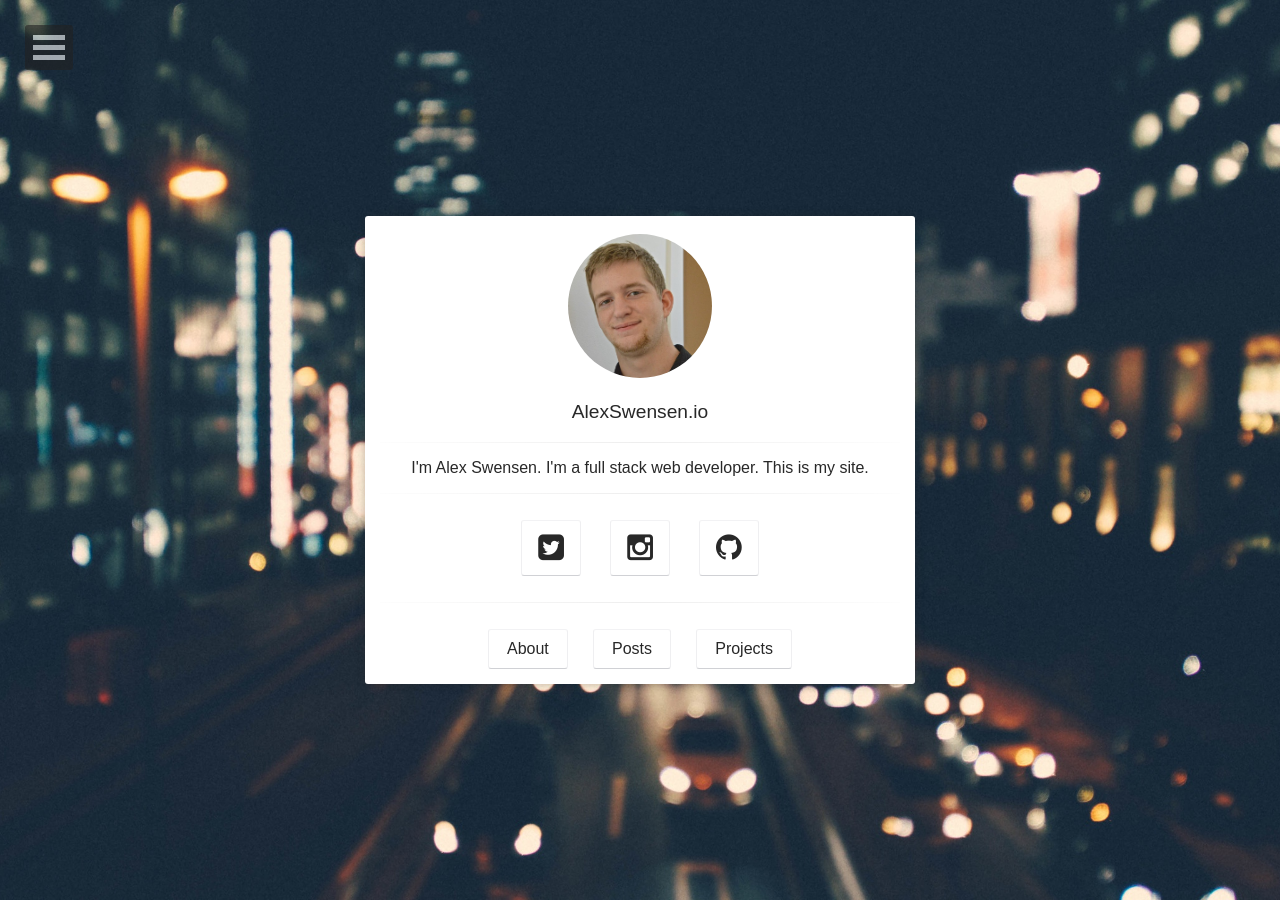
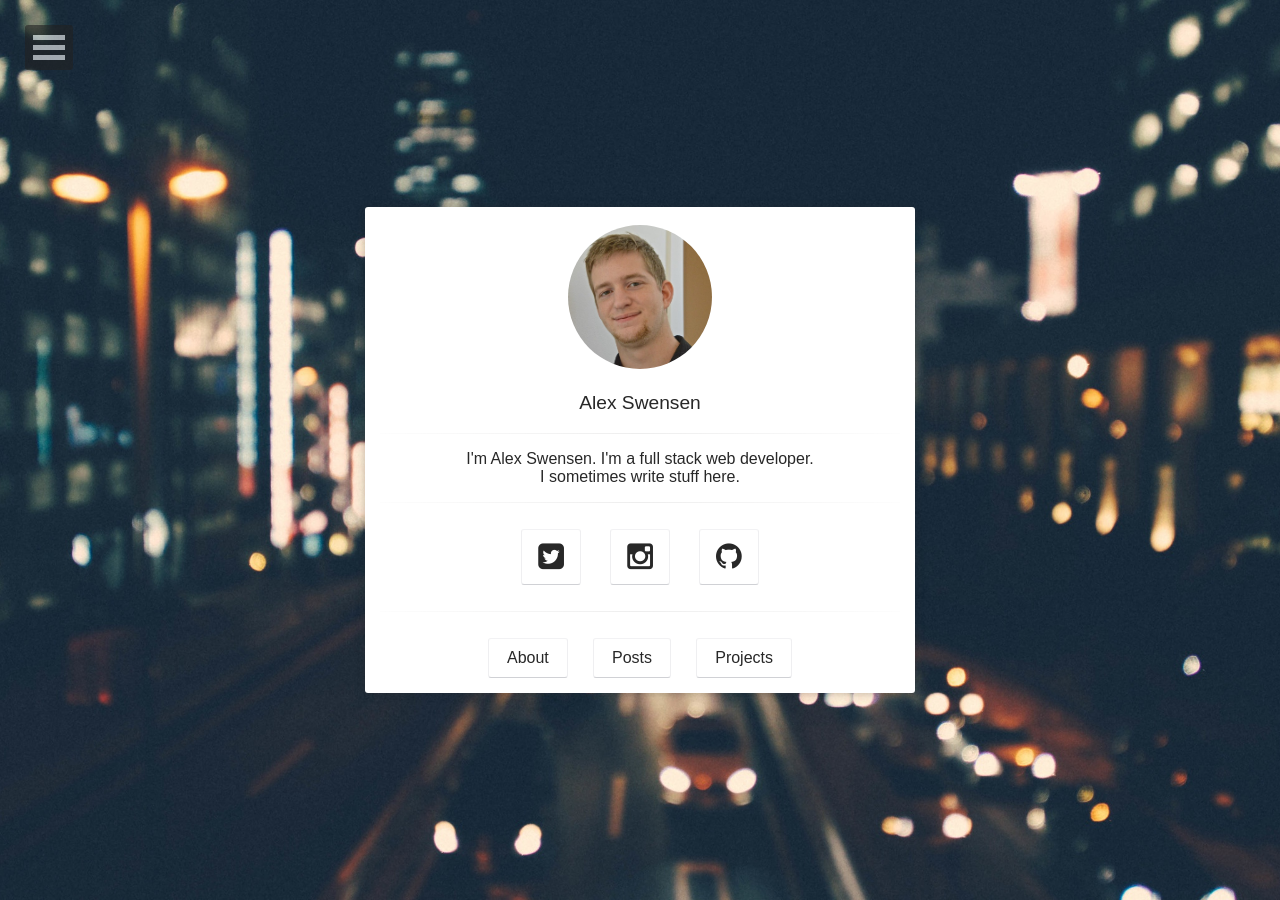
Before and after one commit to AlexSwensen/alexswensen.io-old, a Jekyll site: the page built from index.html, in a window 1280 px wide. Built offline with Jekyll 4.4.1, drawn with Linux system fonts in a browser that asks for light colours; some web fonts are replaced; comment, search, counter and statistics services are not loaded.

Commit message:
Shift some things around. We don't need these example posts on the site, but they are useful for me. :-)

```diff
--- a/_config.yml
+++ b/_config.yml
@@ -1,7 +1,7 @@
 # Site
-title:              AlexSwensen.io
-bio:                "I'm Alex Swensen. I'm a full stack web developer. This is my site."
-description:        "I'm Alex Swensen. I'm a full stack web developer. This is my site."
+title:              Alex Swensen
+bio:                "I'm Alex Swensen. I'm a full stack web developer. <br> I sometimes write stuff here."
+description:        "I'm Alex Swensen. I'm a full stack web developer. <br> I sometimes write stuff here."
 reading_time:       true
 words_per_minute:   200
 logo:               'assets/img/me.jpg'
```
Also changed, not shown: _drafts/2012-05-22-readability-post.md (renamed from _posts/2012-05-22-readability-post.md), _drafts/2012-05-23-readability-feature-post.md (renamed from _posts/2012-05-23-readability-feature-post.md), _drafts/2013-05-22-sample-post-images.md (renamed from _posts/2013-05-22-sample-post-images.md), _drafts/2013-06-25-video-post.md (renamed from _posts/2013-06-25-video-post.md), _drafts/2013-08-16-code-highlighting-post.md (renamed from _posts/2013-08-16-code-highlighting-post.md), _drafts/2015-08-10-mathjax-example.md (renamed from _posts/2015-08-10-mathjax-example.md), _drafts/2016-03-20-markdown-syntax.md (renamed from _posts/2016-03-20-markdown-syntax.md), _drafts/2016-03-21-moon-theme.md (renamed from _posts/2016-03-21-moon-theme.md), _drafts/2016-05-09-welcome-to-jekyll.markdown (renamed from _posts/2016-05-09-welcome-to-jekyll.markdown).
